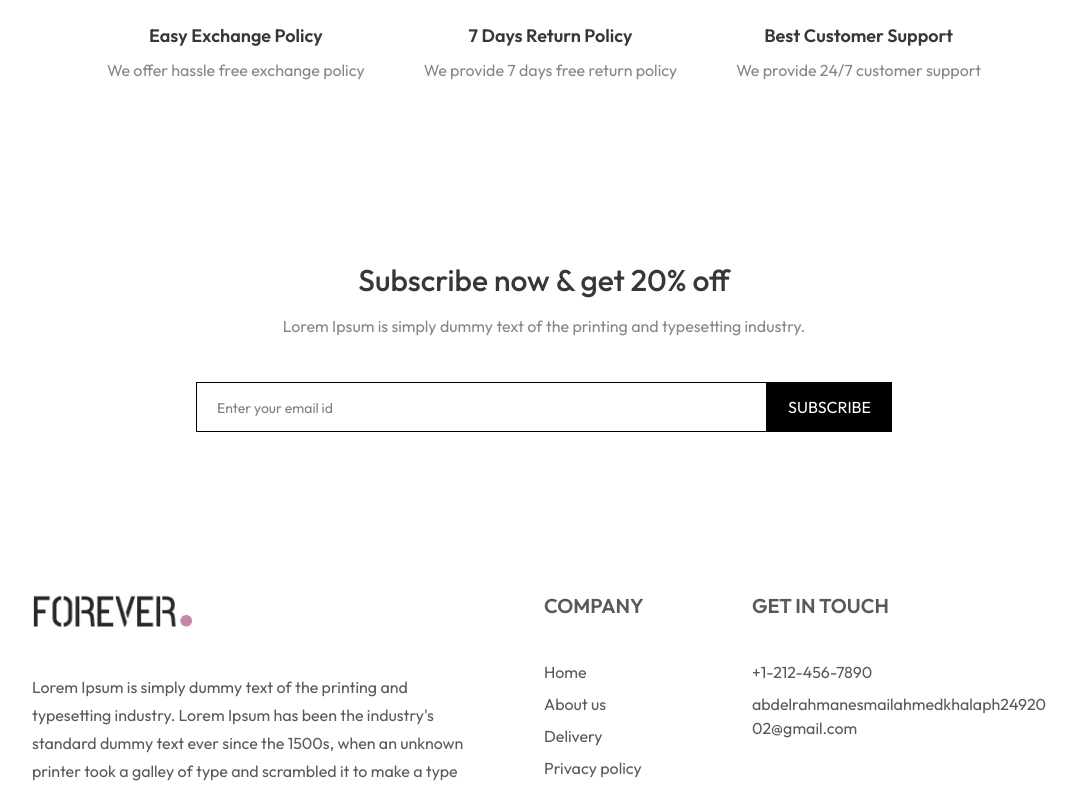
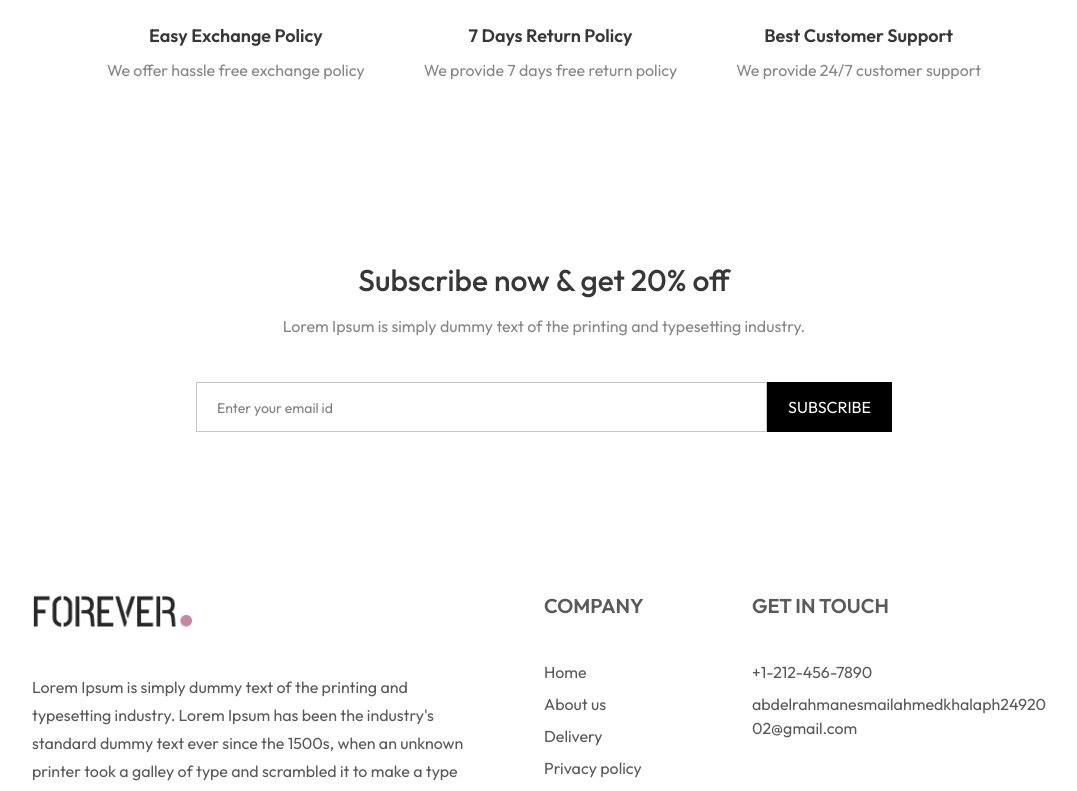
Before and after one commit to Abdelrahman2492002/ForEver-Ecommerce, a React (Vite) app: page / in a window 1280 px wide. Shown: the part 2004-2795 px from the top of the page, without its empty margins (96-1173 px from the left). Built offline with nearby package versions, Linux system fonts and the light colour scheme.

Commit message:
small edit

```diff
--- a/src/components/navBar/Logo.jsx
+++ /dev/null
@@ -1,17 +0,0 @@
-import { Link } from "react-router";
-import { assets } from "../../assets/assets";
-
-const Logo = () => {
-  const mode = "light";
-  return (
-    <Link to="/">
-      <img
-        src={mode === "dark" ? assets.logo_light : assets.logo_dark}
-        alt="logo icon"
-        className="w-24 md:w-40"
-      />
-    </Link>
-  );
-};
-
-export default Logo;
--- a/src/components/navBar/NavBar.jsx
+++ b/src/components/navBar/NavBar.jsx
@@ -1,4 +1,4 @@
-import Logo from "./Logo";
+import Logo from "../common/Logo";
 import NavbarActions from "./actions/NavbarActions";
 import NavigationLinks from "./links/big-screen/NavigationLinks";
 
--- a/src/index.css
+++ b/src/index.css
@@ -12,6 +12,7 @@
   --color-greyDark: #373737;
   --color-greyMed: #494949;
   --color-greyMed2: #414141;
+  --color-greyMed3: #5a5a5a;
   --color-greyLight: #868686;
   --color-greyLight2: #707070;
   --color-greyExtraLight: #595959;
@@ -19,6 +20,7 @@
   --color-light: #ffffff;
 
   --color-borderColor: #adadad;
+  --color-borderColor2: #c7c7c7;
 
   --text-13: 13px;
 }
```
